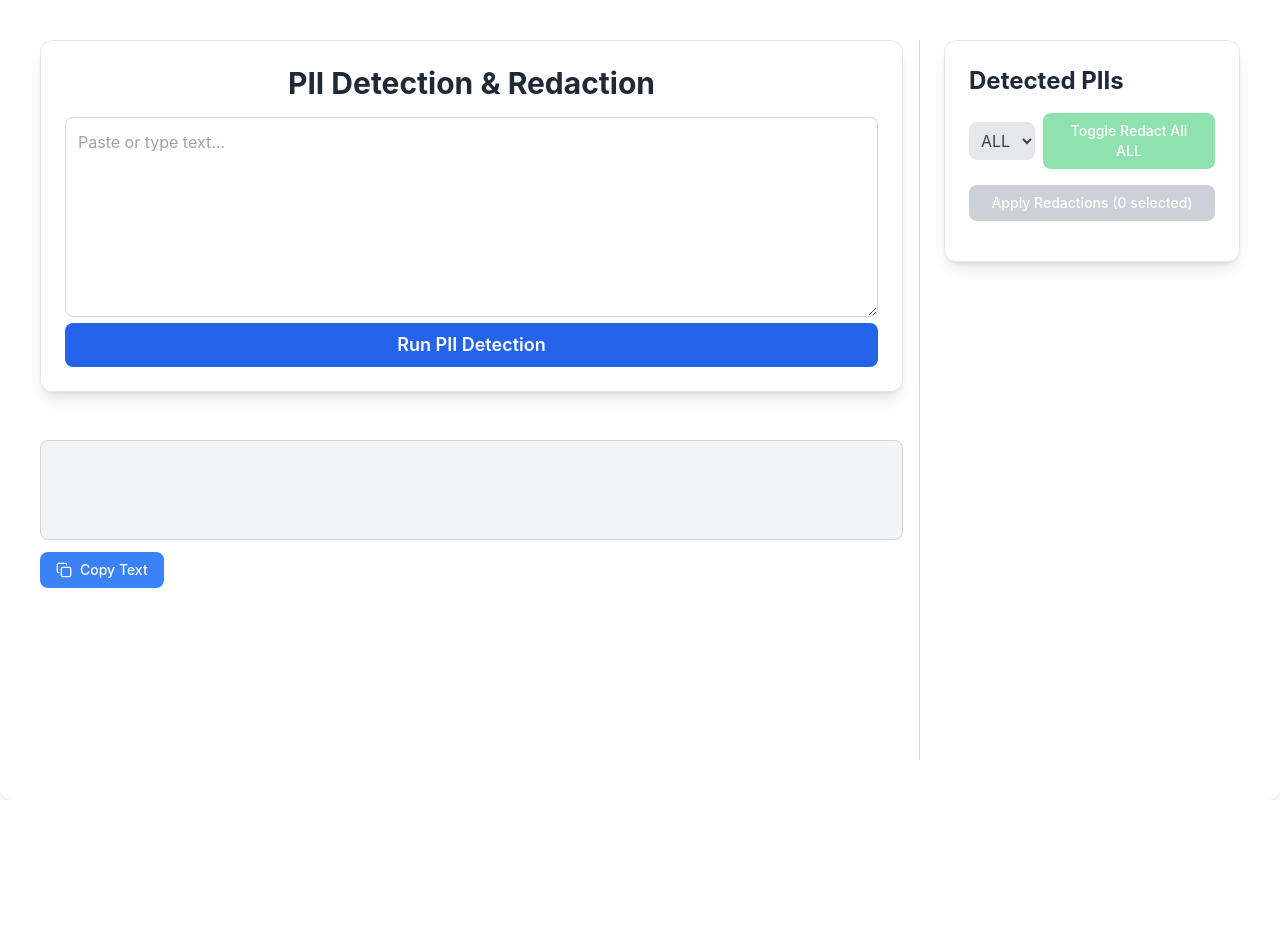
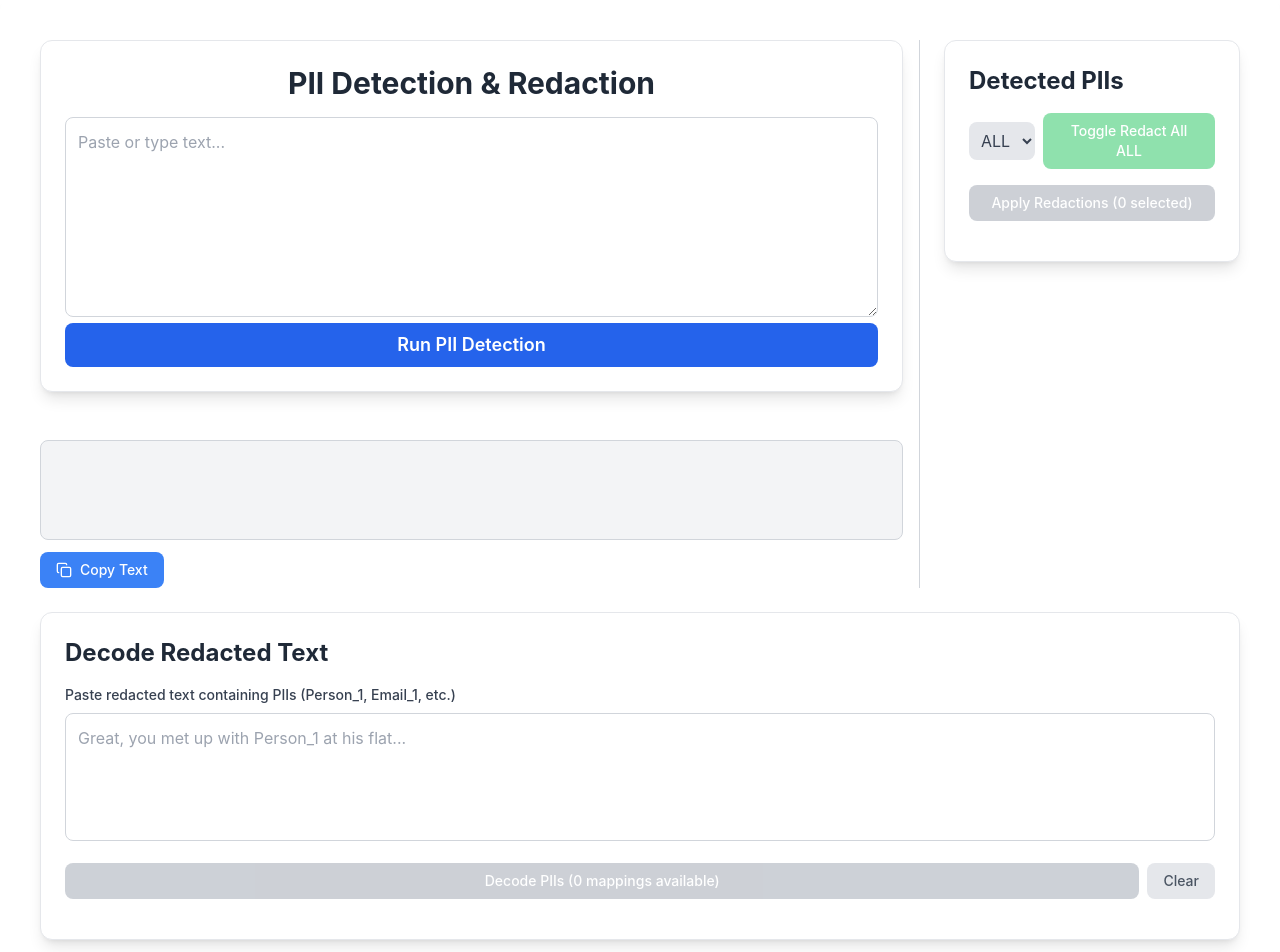
Before and after one commit to andrew250402/FlipRedact, a React (Create React App) app in the folder my-app/: page / in a window 1280 px wide. Shown: the top 952 px of the page. Before the commit the page ends 800 px from the top, so only its background shows below. Built offline with nearby package versions, Linux system fonts and the light colour scheme.

Commit message:
Added unredact function + component

```diff
--- a/my-app/src/App.jsx
+++ b/my-app/src/App.jsx
@@ -2,6 +2,7 @@ import React, { useState, useRef } from "react";
 import TextInput from "./components/TextInput";
 import TextDisplay from "./components/TextDisplay";
 import Sidebar from "./components/Sidebar";
+import DecoderInput from "./components/DecoderInput.jsx";
 
 export default function App() {
   const [originalText, setOriginalText] = useState("");
@@ -9,6 +10,7 @@ export default function App() {
   const [entities, setEntities] = useState([]);
   const [filter, setFilter] = useState("ALL");
   const [redactedKeys, setRedactedKeys] = useState(new Set());
+  const [piiMapping, setPiiMapping] = useState(new Map());
   const entityRefs = useRef({});
 
   const runCheck = async () => {
@@ -21,6 +23,7 @@ export default function App() {
       if (!res.ok) throw new Error(`HTTP error! status: ${res.status}`);
 
       const data = await res.json();
+
 
       // Map backend format to frontend format
       const entities = data.pii.map((item, idx) => {
@@ -37,6 +40,13 @@ export default function App() {
       setEntities(entities);
       setDisplayText(originalText);
       setRedactedKeys(new Set());
+
+      // Build mapping of redacted keys to original values
+      const mapping = new Map();
+      entities.forEach(entity => {
+        mapping.set(entity.key, entity.original);
+      });
+      setPiiMapping(mapping);
     } catch (err) {
       console.error("Failed to fetch PII data:", err);
     }
@@ -92,11 +102,24 @@ export default function App() {
     entityRefs.current[key]?.scrollIntoView({ behavior: "smooth", block: "center" });
   };
 
+  const decodePII = (textToDecode) => {
+    let decodedText = textToDecode;
+
+    // Replace each redacted key with its original value
+    piiMapping.forEach((originalValue, redactedKey) => {
+      const regex = new RegExp(redactedKey.replace(/[.*+?^${}()|[\]\\]/g, '\\$&'), 'g'); // Escape special regex characters
+      decodedText = decodedText.replace(regex, originalValue);
+    });
+
+    return decodedText;
+  };
+
   const filteredEntities = filter === "ALL" ? entities : entities.filter(e => e.label === filter);
 
   return (
-    <div className="max-w-7xl mx-auto p-10 bg-surface min-h-screen rounded-xl shadow-lg flex flex-row">
+    <div className="max-w-7xl mx-auto p-10 bg-surface min-h-screen rounded-xl shadow-lg flex flex-col gap-6">
 
+      <div className="flex flex-row">
         {/* LEFT PANEL */}
         <div className="flex flex-col flex-grow pr-4 border-r border-gray-300">
           <TextInput
@@ -119,16 +142,23 @@ export default function App() {
         <div className="w-[320px] flex-shrink-0 pl-6">
           <Sidebar
             entities={filteredEntities}
-          allEntities={entities} // Fixed: use entities instead of allEntities
+            allEntities={entities}
             filter={filter}
             setFilter={setFilter}
             toggleLabel={toggleLabel}
             togglePII={togglePII}
             redactedKeys={redactedKeys}
             entityRefs={entityRefs}
-          exportRedactedText={applyRedactions} // Changed back to applyRedactions
+            exportRedactedText={applyRedactions}
           />
         </div>
+      </div>
+
+      {/* DECODER INPUT COMPONENT */}
+      <DecoderInput
+        piiMapping={piiMapping}
+        decodePII={decodePII}
+      />
 
     </div>
   );
--- /dev/null
+++ b/my-app/src/components/DecoderInput.jsx
@@ -0,0 +1,103 @@
+import React, { useState } from "react";
+
+export default function DecoderInput({ piiMapping, decodePII }) {
+  const [inputText, setInputText] = useState("");
+  const [decodedText, setDecodedText] = useState("");
+
+  const handleDecode = () => {
+    const decoded = decodePII(inputText);
+    setDecodedText(decoded);
+  };
+
+  const copyDecodedText = async () => {
+    try {
+      await navigator.clipboard.writeText(decodedText);
+      alert('Decoded text copied to clipboard!');
+    } catch (err) {
+      console.error('Failed to copy text: ', err);
+      // Fallback for older browsers
+      const textArea = document.createElement('textarea');
+      textArea.value = decodedText;
+      document.body.appendChild(textArea);
+      textArea.select();
+      document.execCommand('copy');
+      document.body.removeChild(textArea);
+      alert('Decoded text copied to clipboard!');
+    }
+  };
+
+  const clearInputs = () => {
+    setInputText("");
+    setDecodedText("");
+  };
+
+  return (
+    <div className="w-full p-6 bg-white rounded-xl shadow-lg border border-gray-200">
+      <h3 className="text-2xl font-bold mb-4 text-gray-800">Decode Redacted Text</h3>
+
+      <div className="mb-4">
+        <label className="block text-sm font-medium text-gray-700 mb-2">
+          Paste redacted text containing PIIs (Person_1, Email_1, etc.)
+        </label>
+        <textarea
+          value={inputText}
+          onChange={(e) => setInputText(e.target.value)}
+          placeholder="Great, you met up with Person_1 at his flat..."
+          className="w-full h-32 p-3 border border-gray-300 rounded-lg resize-none focus:ring-2 focus:ring-blue-500 focus:border-transparent"
+        />
+      </div>
+
+      <div className="flex gap-2 mb-4">
+        <button
+          onClick={handleDecode}
+          disabled={!inputText.trim() || piiMapping.size === 0}
+          className="flex-1 px-4 py-2 text-sm font-medium text-white bg-green-500 rounded-lg hover:bg-green-600 disabled:opacity-50 disabled:bg-gray-400 transition-colors"
+        >
+          Decode PIIs ({piiMapping.size} mappings available)
+        </button>
+        <button
+          onClick={clearInputs}
+          className="px-4 py-2 text-sm font-medium text-gray-600 bg-gray-200 rounded-lg hover:bg-gray-300 transition-colors"
+        >
+          Clear
+        </button>
+      </div>
+
+      {decodedText && (
+        <div className="mt-4">
+          <label className="block text-sm font-medium text-gray-700 mb-2">
+            Decoded Text:
+          </label>
+          <div className="p-3 bg-gray-100 rounded-lg border border-gray-300 min-h-[100px] leading-relaxed mb-3">
+            {decodedText}
+          </div>
+          <button
+            onClick={copyDecodedText}
+            className="flex items-center gap-2 px-4 py-2 text-sm font-medium text-white bg-blue-500 rounded-lg hover:bg-blue-600 transition-colors"
+          >
+            <svg xmlns="http://www.w3.org/2000/svg" width="16" height="16" viewBox="0 0 24 24" fill="none" stroke="currentColor" strokeWidth="2" strokeLinecap="round" strokeLinejoin="round">
+              <rect width="14" height="14" x="8" y="8" rx="2" ry="2"/>
+              <path d="M4 16c-1.1 0-2-.9-2V4c0-1.1.9-2 2-2h10c1.1 0 2 .9 2 2"/>
+            </svg>
+            Copy Unredacted Text
+          </button>
+        </div>
+      )}
+
+      {piiMapping.size > 0 && (
+        <div className="mt-6 p-3 bg-blue-50 rounded-lg border border-blue-200">
+          <h4 className="text-sm font-semibold text-blue-800 mb-2">Available Mappings:</h4>
+          <div className="text-xs text-blue-700 space-y-1">
+            {Array.from(piiMapping.entries()).map(([key, value]) => (
+              <div key={key} className="flex justify-between">
+                <span className="font-mono bg-blue-100 px-1 rounded">{key}</span>
+                <span>→</span>
+                <span className="truncate ml-2">{value}</span>
+              </div>
+            ))}
+          </div>
+        </div>
+      )}
+    </div>
+  );
+};
```
Lines whose indentation alone changed are shown as unchanged.
